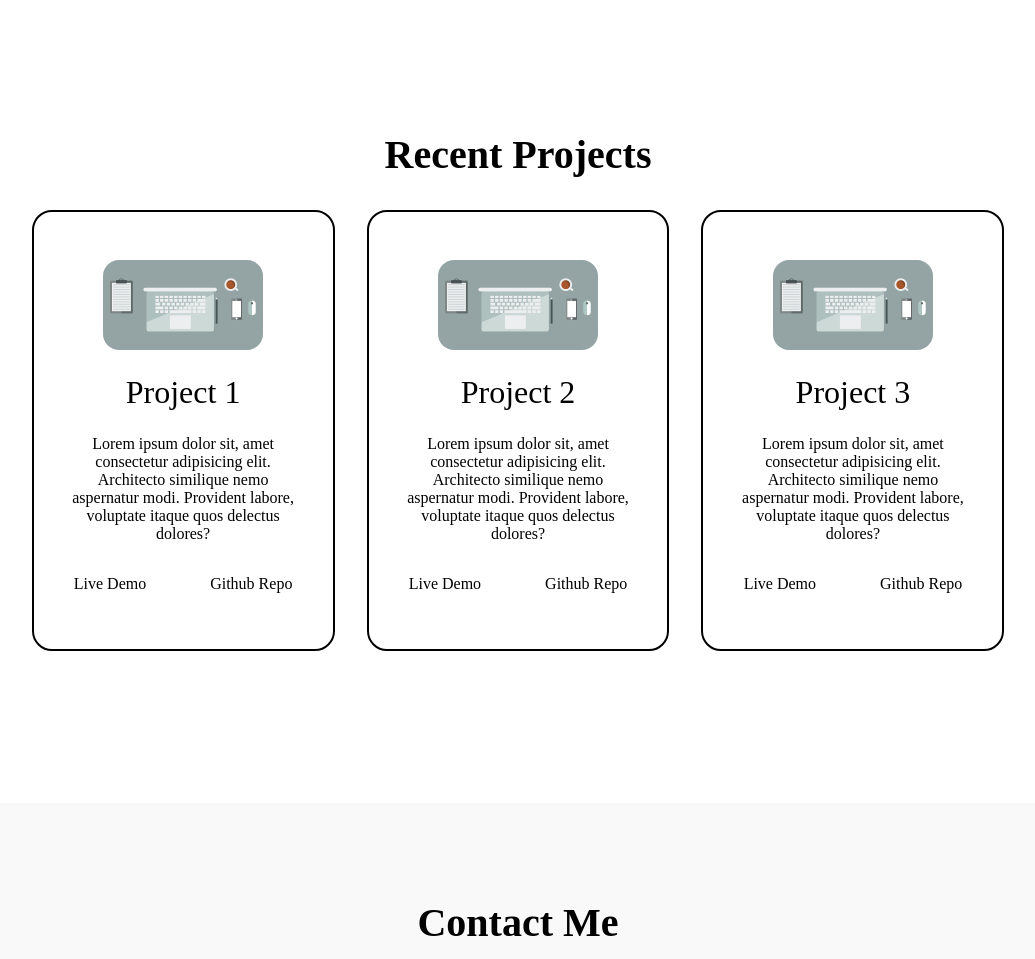
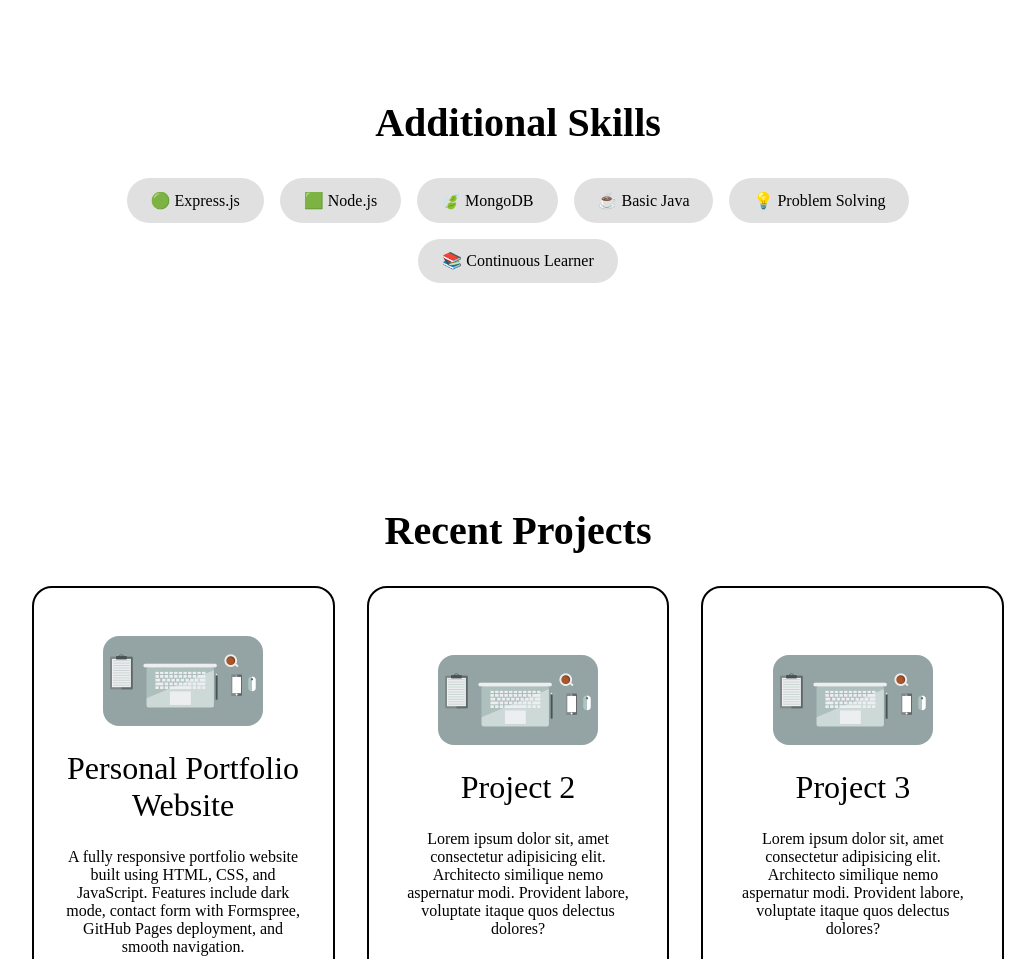
Before and after one commit to vithesh45/Portfolio, a plain HTML site: page index.html in a window 1280 px wide. Shown: the part 797-1756 px from the top of the page, without its empty margins (122-1157 px from the left). Drawn offline with Linux system fonts and the light colour scheme.

Commit message:
Add files via upload

```diff
--- a/index.html
+++ b/index.html
@@ -38,9 +38,9 @@
                 <div class="text">
                     <h3>Hi,I'm</h3>
                     <h1>Vittesh B</h1>
-                    <span>Frontend Developer</span>
+                    <span>Web Developer</span>
                     <p class="bio">
-                        I'm a passionate Frontend Developer with a knack for building responsive and interactive
+                        I'm a passionate Web Developer with a knack for building responsive and interactive
                         websites.
                         I love combining clean code with creative design to bring ideas to life on the web.
                     </p>
@@ -54,8 +54,14 @@
                     <div class="btn1"><a href="#contact">Contact</a></div>
                 </div>
                 <div class="socials">
+                    <a style="color: black;" href="https://github.com/vithesh45/Portfolio" target="_blank">
                         <i class="fa-brands fa-square-github"></i>
+                    </a>
+
+                    <a style="color: black;" href="https://www.linkedin.com/in/vittesh" target="_blank">
                         <i class="fa-brands fa-linkedin"></i>
+                    </a>
+
                     <i class="fa-brands fa-instagram"></i>
                 </div>
                 <ul class="tags">
@@ -69,18 +75,30 @@
         </div>
     </section>
 
+    <div id="skills" class="skills">
+        <h2>Additional Skills</h2>
+        <ul class="skills-list">
+            <li>🟢 Express.js</li>
+            <li>🟩 Node.js</li>
+            <li>🍃 MongoDB</li>
+            <li>☕ Basic Java</li>
+            <li>💡 Problem Solving</li>
+            <li>📚 Continuous Learner</li>
+        </ul>
+    </div>
+
 
     <section id="projects" class="Projects">
         <h2 class="sec-list">Recent Projects</h2>
         <div class="project-grid">
             <div class="project-card">
                 <img src="laptop-3214756_640.webp" alt="project">
-                <h3>Project 1</h3>
-                <p>Lorem ipsum dolor sit, amet consectetur adipisicing elit. Architecto similique nemo aspernatur modi.
-                    Provident labore, voluptate itaque quos delectus dolores?</p>
+                <h3>Personal Portfolio Website</h3>
+                <p>A fully responsive portfolio website built using HTML, CSS, and JavaScript. Features include dark
+                    mode, contact form with Formspree, GitHub Pages deployment, and smooth navigation.</p>
                 <div class="btn-group">
-                    <div class="btn1">Live Demo</div>
-                    <div class="btn1">Github Repo</div>
+                    <a href="https://vithesh45.github.io/Portfolio/" class="btn1" target="_blank">Live Demo</a>
+                    <a href="https://github.com/vithesh45/Portfolio" class="btn1">Github Repo</a>
                 </div>
             </div>
 
@@ -128,4 +146,5 @@
     <button id="scrollTopBtn">↑ Top</button>
     <script src="portfolio.js"></script>
 </body>
+
 </html>
--- a/portfolio.css
+++ b/portfolio.css
@@ -187,6 +187,7 @@ section{
     font-weight: 500;
     text-wrap: nowrap;
     transition: 0.2s ease-in-out;
+    color: black;
 }
 
 .btn1 a {
@@ -407,3 +408,37 @@ h2{
     color: wheat;
     background-color: black;
   }
+
+  .skills {
+  padding: 6rem 12%;
+  background-color: #f5f5f5;
+  text-align: center;
+  background-color: white;
+}
+
+.skills h2 {
+  font-size: 2.5rem;
+  margin-bottom: 2rem;
+}
+
+.skills-list {
+  display: flex;
+  flex-wrap: wrap;
+  justify-content: center;
+  gap: 1rem;
+  list-style: none;
+}
+
+.skills-list li {
+  background-color: #e0e0e0;
+  padding: 0.8rem 1.5rem;
+  border-radius: 1.5rem;
+  font-size: 1rem;
+  font-weight: 500;
+  transition: 0.2s ease-in-out;
+}
+
+.skills-list li:hover {
+  background-color: black;
+  color: white;
+}
```
Lines whose indentation alone changed are shown as unchanged.
